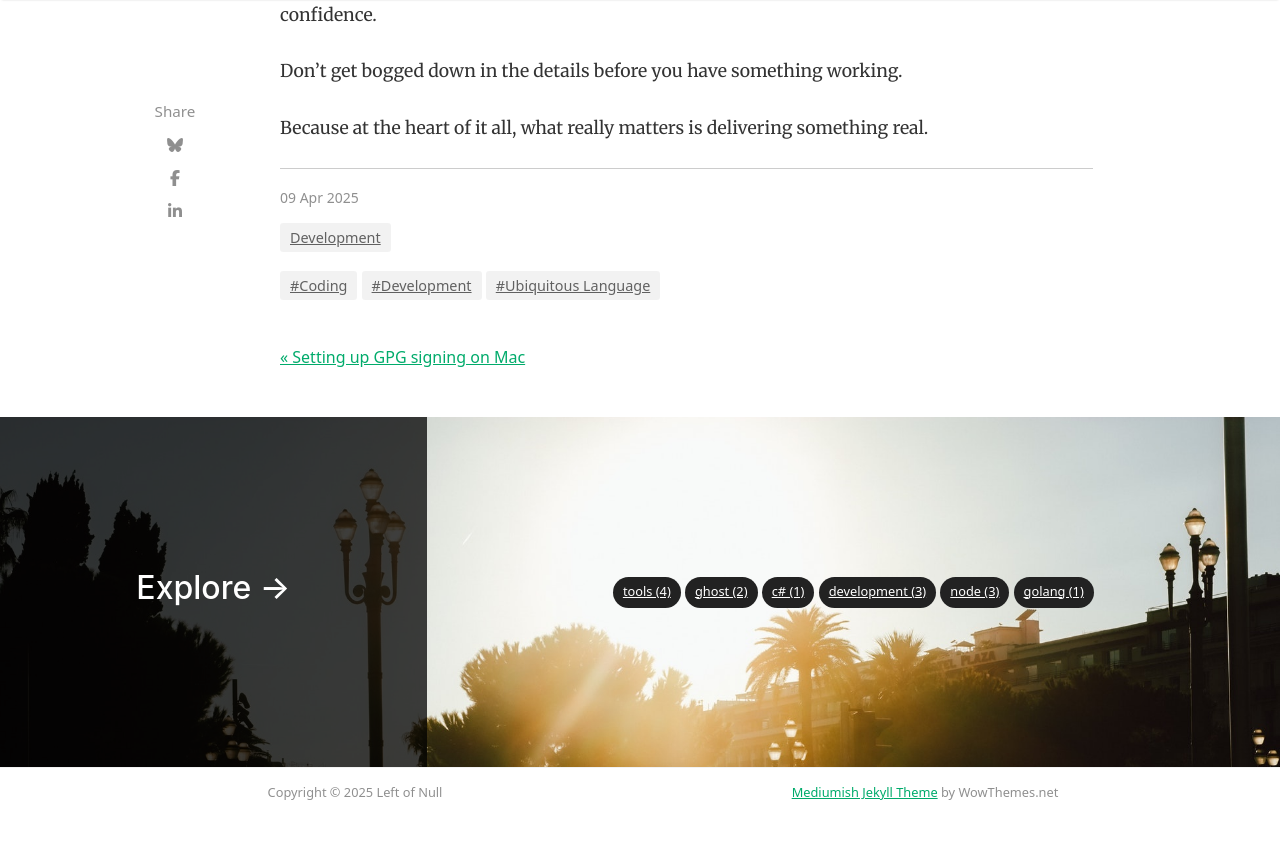
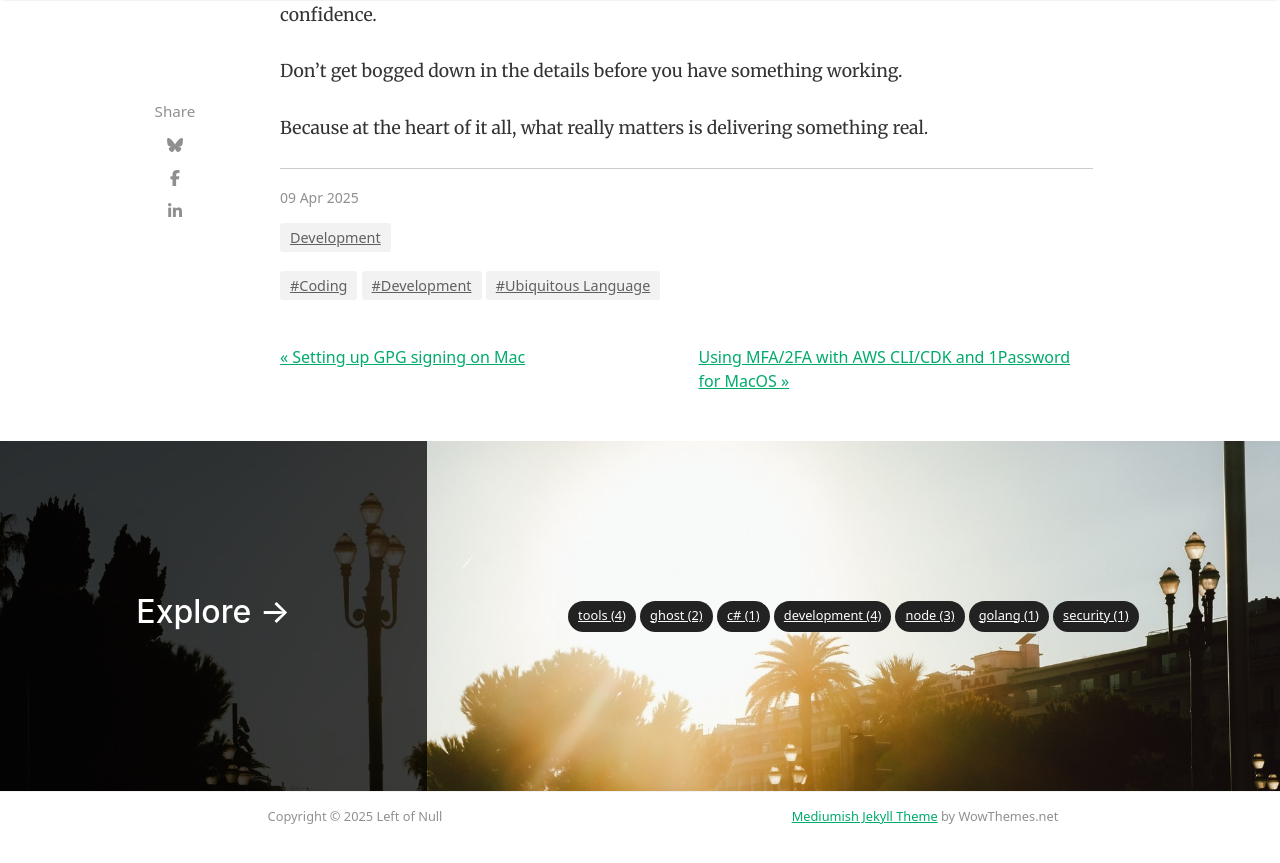
Before and after one commit to bit-cmdr/leftofnull.com, a Jekyll site: the page built from _posts/2025-04-09-the-heart-of-the-matter.md, in a window 1280 px wide and 900 px high, scrolled down 3035 px. Shown: the top 863 px of the window. Built offline with Jekyll 4.4.1, drawn with Linux system fonts in a browser that asks for light colours; nearby versions of some CDN libraries; comment, search, counter and statistics services are not loaded; some of the changed lines change nothing that is shown.

Commit message:
feat: add article for aws with mfa and 1password

````diff
--- a/_posts/2025-04-09-the-heart-of-the-matter.md
+++ b/_posts/2025-04-09-the-heart-of-the-matter.md
@@ -7,7 +7,7 @@
   - Coding
   - Ubiquitous Language
 image: assets/images/maze_solution.png
-featured: true
+featured: false
 categories:
   - Development
 ---
--- /dev/null
+++ b/_posts/2025-09-10-aws-with-mfa-and-one-password.md
@@ -0,0 +1,105 @@
+---
+layout: post
+title: "Using MFA/2FA with AWS CLI/CDK and 1Password for MacOS"
+author: alexander
+tags:
+  - Development
+  - Coding
+  - Security
+image: assets/images/security.png
+featured: true
+categories:
+  - Development
+  - Security
+---
+
+When you're using AWS on the CLI or with the CDK, you have to set up your credentials and you commonly have an Access Key and a Secret Key. Those are static and if anyone get a hold of them, they can do whatever they like with _your_ AWS account. I had a co-worker once who had a commit with his AWS keys in it. Not even the latest commit, but one in the history. People have bots that are constantly scanning GitHub for AWS keys. He came in on Monday and got a bill for over $10,000 because someone had used his keys to spin up a bunch of EC2 instances and other resources. That was a fun conversation with AWS support...
+
+It's easy to make mistakes, we're all human. So it's a good idea to enable MFA/2FA on your AWS account. This means that in addition to your Access Key and Secret Key, you also need a time-based one-time password (TOTP) from an authenticator app like 1Password. This adds an extra layer of security to your AWS account, but it can be a huge pain to use the cli or cdk with it enabled because you always have to first get a temporary session token from `aws sts`. I've worked out a script that makes it easy to let 1Password handle the MFA/2FA _and_ your AWS keys so nothing is statically stored on your machine.
+
+Let's look at how to set this up.
+
+## Prerequisites
+
+- You need to have the AWS CLI installed. You can find instructions [here](https://docs.aws.amazon.com/cli/latest/userguide/getting-started-install.html).
+- You'll also need to have MFA enabled on your AWS account. You can find instructions [here](https://docs.aws.amazon.com/IAM/latest/UserGuide/id_credentials_mfa_enable_virtual.html).
+- You need to have 1Password installed and set up. You can find instructions [here](https://1password.com/downloads/).
+
+## Setting Up 1Password
+
+First, make sure you have 1Password CLI installed. You can find instructions [here](https://developer.1password.com/docs/cli/get-started/). Don't forget to enable `Integrate with 1Password CLI` in your 1Password app settings under `Developer`.
+
+  ```sh
+  brew install 1password-cli
+
+  # sign in once
+  eval $(op signin)
+  ```
+
+1. Add an entry in 1Password for your AWS credentials. Let's use the same one that you used to add your MFA in the Prerequisites above.
+  - Add a new text field named `Access Key ID` and put your AWS Access Key ID in it.
+  - Add a new password field named `Secret Access Key` and put your AWS Secret Access Key in it.
+  - Add a new text field named `mfa serial` and put the ARN of your MFA device in it. You can find this in the AWS console under IAM > Users > Security Credentials > Assigned MFA device. Usually it looks something like `arn:aws:iam::123456789012:mfa/your-username`.
+2. Install the 1Password aws cli plugin with `op plugin init aws`.
+3. Install the 1Password aws cdk plugin with `op plugin init cdk`.
+4. Add to your shell rc file (e.g. `~/.zshrc`, `~/.bashrc`, etc.) `source ~/.config/op/plugins.sh` to make sure your 1Password plugins are loaded on your path.
+
+Now we're ready to set up our magical script.
+
+## The Script (where the magic happens)
+
+You'll want to create a file named `credential_process.sh` in your `~/.aws/` directory.
+
+The file should look like this:
+
+```sh
+#!/bin/bash
+set -e
+
+op_vault=""
+op_item=""
+aws_credential_duration=""
+
+export PATH="/opt/homebrew/bin:$PATH"
+
+main() {
+  local mfa_token
+  local fields
+  mfa_token="$(op item get "$op_item" --otp --vault $op_vault)"
+  fields="$(op item get "$op_item" --fields "label=Access Key ID,label=Secret Access Key,label=mfa serial" --reveal --vault $op_vault)"
+  IFS=',' read -r access_key secret_key mfa_serial <<< "$fields"
+  AWS_ACCESS_KEY_ID="$access_key" AWS_SECRET_ACCESS_KEY="$secret_key" aws sts get-session-token --serial-number "$mfa_serial" --token-code "$mfa_token" --duration-seconds "$aws_credential_duration" --output json --query 'Credentials | {Version: `1`, AccessKeyId: AccessKeyId, SecretAccessKey: SecretAccessKey, SessionToken: SessionToken, Expiration: Expiration}'
+}
+
+op_vault=$1
+op_item=$2
+aws_credential_duration=$3
+main "$@"
+```
+
+You should be able to copy and paste that as-is. Once you save the file, make it executable with `chmod +x ~/.aws/credential_process.sh`.
+
+What it does is ensures homebrew is on your path, then it uses the 1Password CLI to first get the current MFA token, then it reads those fields we set up for the Access Key, Secret Key, and MFA serial. Finally, it calls `aws sts get-session-token` with those values to get a temporary session token that is valid for the duration you specify. It needs to be in a very specific JSON format so AWS can read it, which is what the `--query` at the end is for. The only tools being used here are `op` and `aws sts`, the credentials are never stored on your machine or sent anywhere else.
+
+## Setting Up AWS CLI/CDK to Use 1Password
+
+1. Navigate to `~/.aws/` and `ls` to see if you have a `config` and `credentials` file.
+  - If you have both, then delete the `credentials` file. We won't be using it.
+2. Open the `config` file in your favorite text editor like `nvim config`, if you're not using nvim or vim, make sure to `touch config` to create it if it doesn't exist.
+3. We'll want our config to look something like this:
+
+  ```ini
+  [default]
+  region = us-east-1 # or your preferred region
+  output = json
+  credential_process = /Users/<your-username>/.aws/credential_process.sh "Your 1Password Vault Name" "Your 1Password Item Name" 3600
+  ```
+4. Save your config file and exit your text editor.
+
+**note: the maximum duration you can set is 3600 seconds (1 hour). If you set it higher, sts will just set it to 1 hour.**
+
+You should now be able to test it with `aws s3 ls` and you'll get prompted to unlock 1Password if it's not already unlocked and then it will list your S3 buckets (assuming you have the necessary permissions).
+
+You can re-use that same config for other profiles in the `config` file as well, just by adding the `credential_process` line to each profile section.
+
+Happy coding!
````
Also changed, not shown: 1 other file.
